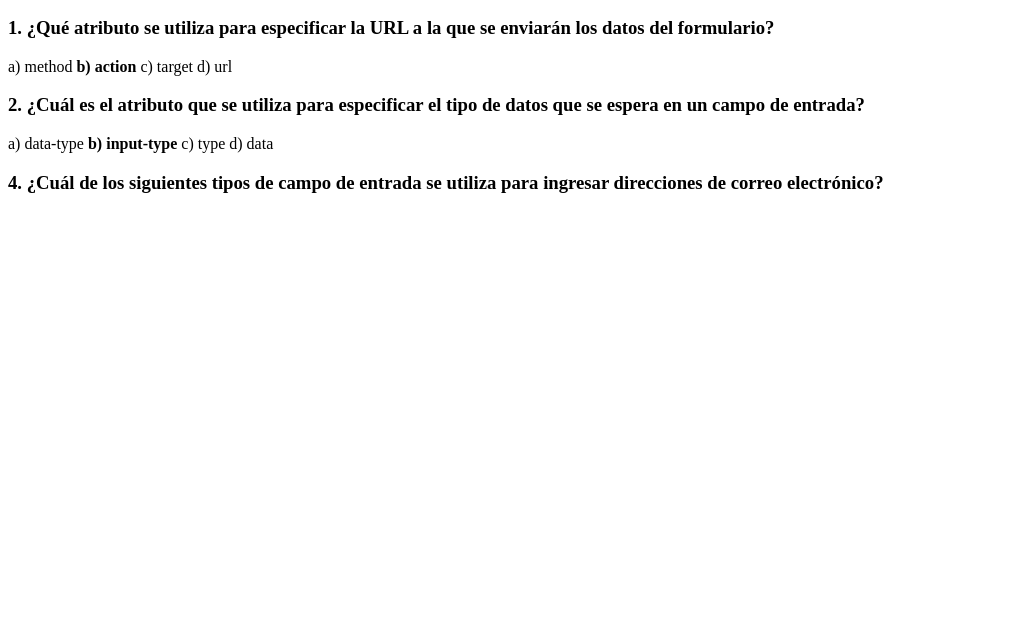
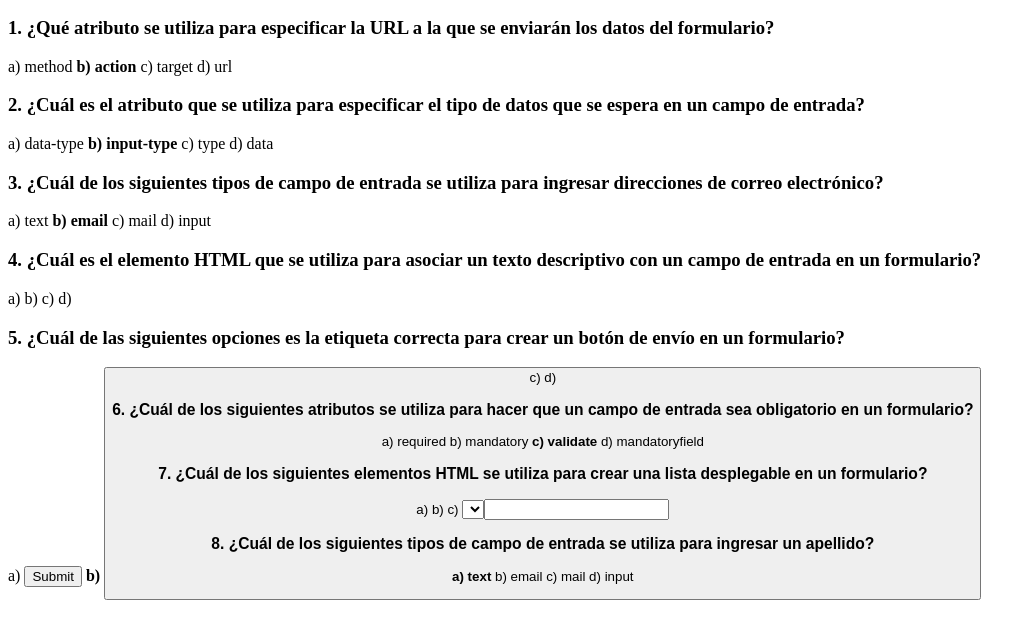
Before and after one commit to ainu07/08, a plain HTML site: page index.html in a window 1280 px wide. Shown: the part 110-748 px from the top of the page, without its empty margins (0-1036 px from the left). Drawn offline with Linux system fonts and the light colour scheme.

Commit message:
estructura 1

```diff
--- a/index.html
+++ b/index.html
@@ -1,11 +1,13 @@
 <!DOCTYPE html>
 <html lang="en">
+
 <head>
     <meta charset="UTF-8">
     <meta http-equiv="X-UA-Compatible" content="IE=edge">
     <meta name="viewport" content="width=device-width, initial-scale=1.0">
     <title>Document</title>
 </head>
+
 <body>
     <h1>Trabajo Practico N 10</h1>
     <h2>Ainara Parra Comision B</h2>
@@ -13,8 +15,23 @@
     <h3>1. ¿Qué atributo se utiliza para especificar la URL a la que se enviarán los datos del formulario? </h3>
     <p> a) method <strong>b) action</strong> c) target d) url</p>
     <!--Pregunta 2-->
-    <h3>2. ¿Cuál es el atributo que se utiliza para especificar el tipo de datos que se espera en un campo de entrada?</h3>
+    <h3>2. ¿Cuál es el atributo que se utiliza para especificar el tipo de datos que se espera en un campo de entrada?
+    </h3>
     <p>a) data-type <strong>b) input-type</strong> c) type d) data</p>
     <!--Pregunta 3-->
-    <h3>4. ¿Cuál de los siguientes tipos de campo de entrada se utiliza para ingresar direcciones de correo electrónico?</h3>
+    <h3>3. ¿Cuál de los siguientes tipos de campo de entrada se utiliza para ingresar direcciones de correo electrónico?
+    </h3>
+    <p>a) text <strong>b) email</strong> c) mail d) input</p>
+    <h3>4. ¿Cuál es el elemento HTML que se utiliza para asociar un texto descriptivo con un campo de entrada en un
+        formulario?</h3>
+    <p>a) <description> b) <info> c) <placeholder> d) <label></p>
+    <h3>5. ¿Cuál de las siguientes opciones es la etiqueta correcta para crear un botón de envío en un formulario?</h3>
+    <p>a) <input type="submit"> <strong>b) <button type="submit"> </strong> c) <btn> d) <submit></p>
+        <h3>6. ¿Cuál de los siguientes atributos se utiliza para hacer que un campo de entrada sea obligatorio en un formulario? </h3>
+        <p> a) required b) mandatory <strong>c) validate </strong> d) mandatoryfield</p>
+        <h3>7. ¿Cuál de los siguientes elementos HTML se utiliza para crear una lista desplegable en un formulario?</h3>
+        <p>a) <list> b) <dropdown> c) <select> <strong>d) <input type="list"></strong></p>
+            <h3>8. ¿Cuál de los siguientes tipos de campo de entrada se utiliza para ingresar un apellido?</h3>
+            <p> <strong>a) text</strong> b) email c) mail d) input</p>
+
 </html>
```
Also changed, not shown: formulario.html (added, +17 -0 lines).
